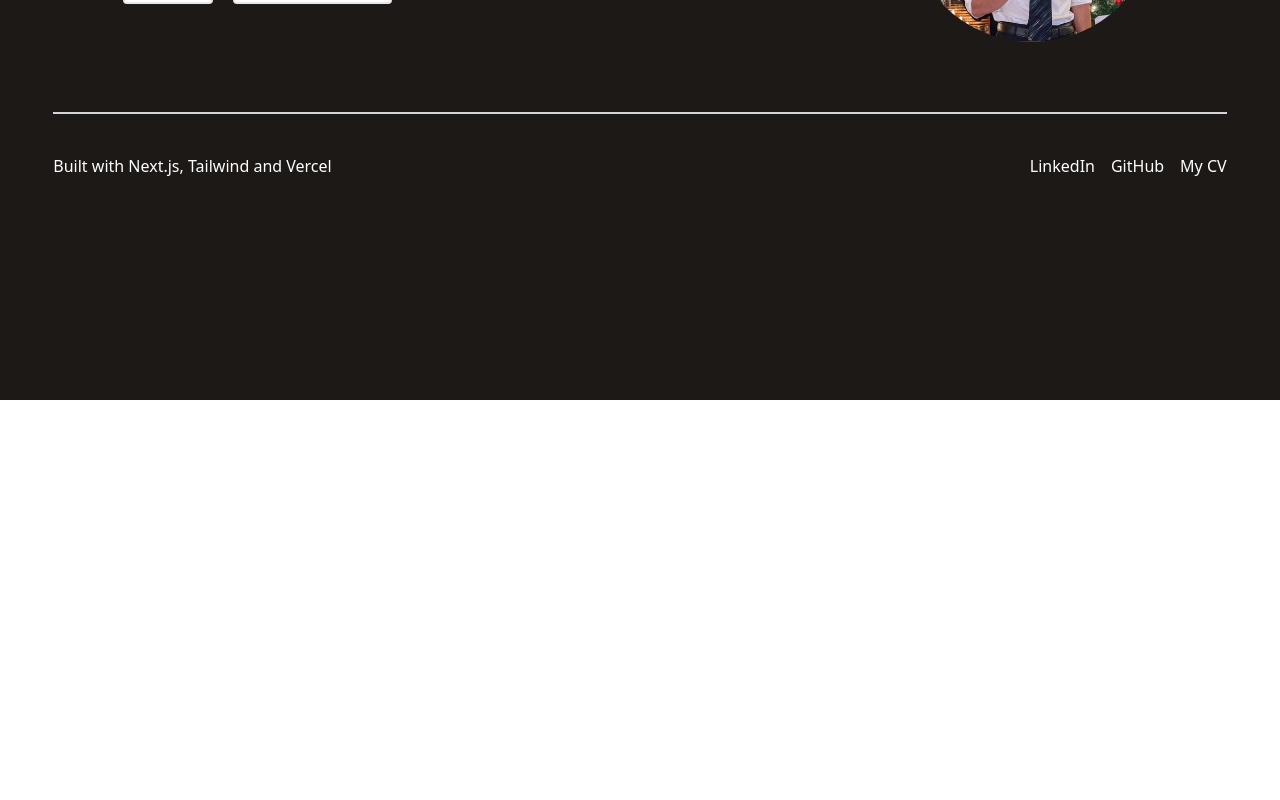
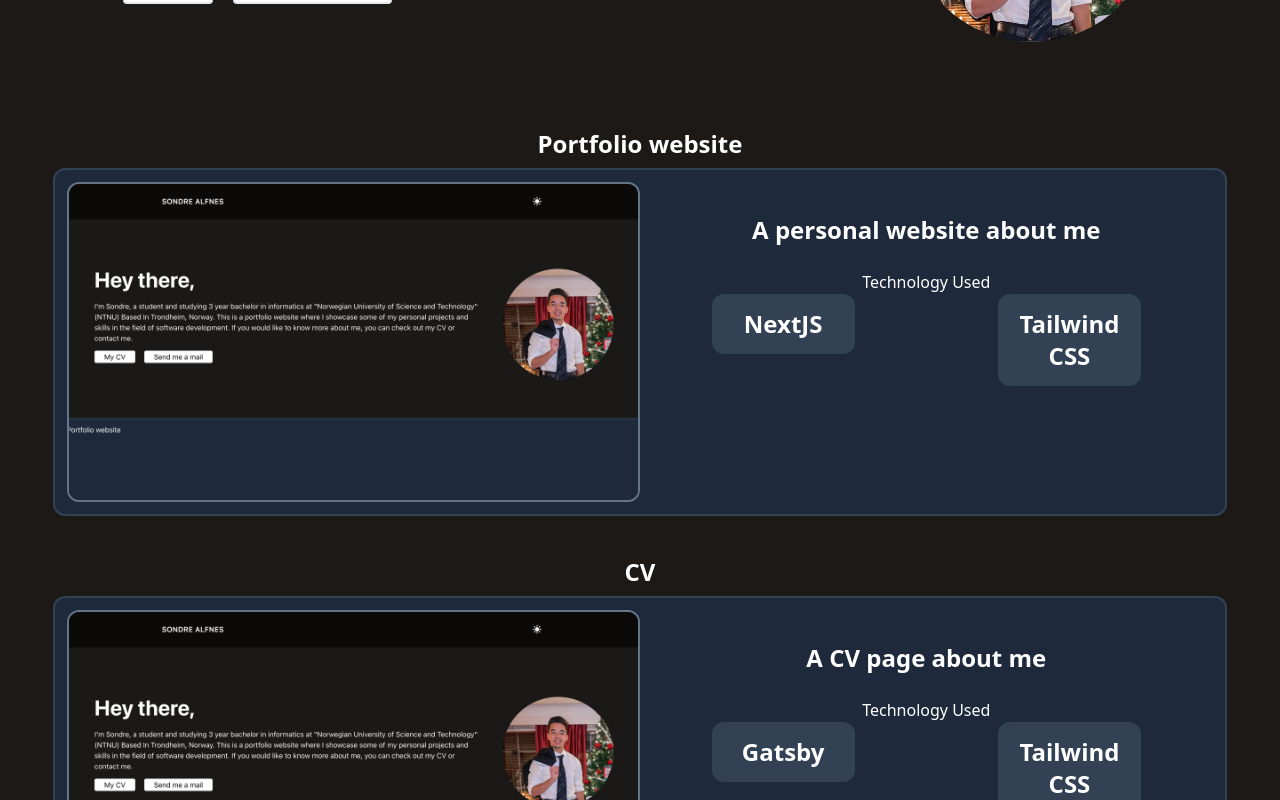
Before and after one commit to sondrealf/portfolio-side, a Next.js app: page / in a window 1280 px wide. Shown: the part 400-1200 px from the top of the page. Before the commit the page ends 800 px from the top, so only its background shows below. Built offline with nearby package versions, Linux system fonts and the light colour scheme.

Commit message:
WIP cards

```diff
--- a/components/Navigation.tsx
+++ b/components/Navigation.tsx
@@ -4,7 +4,7 @@ import ThemeSwitch from "./ThemeSwitch"
 
 const Navigation = () => {
     return (
-            <div className="sticky top-0 z-20 py-2 bg-black md:py-6 md:mb-6 bg-opacity-60 dark:bg-gray-200">
+            <div className="sticky top-0 z-20 py-2 bg-black dark:bg-gray-200 md:py-6 md:mb-6 bg-opacity-40 dark:bg-opacity-40 ">
                 <div className="container px-4 mx-auto lg:max-w-4xl flex items-center justify-between">
                     <Link href="/">
                         <a
--- a/components/Project.tsx
+++ b/components/Project.tsx
@@ -6,8 +6,9 @@ const Project = (obj: any) => {
     let front = require("../data/images/" + obj.frontImage);
 
     return (
-        <div className="flex flex-col md:flex-row bg-slate-800 w-11/12 mt-10 mx-auto h-104 rounded-xl border-2 border-slate-700 p-3">
-
+        <div>
+            <h1 className="text-white mt-10 text-center text-2xl font-bold">{obj.header}</h1>
+            <div className="flex flex-col md:flex-row bg-slate-800 w-11/12 mt-2 mx-auto h-104 rounded-xl border-2 border-slate-700 p-3">
                 <div className="border-slate-500 border-2 rounded-xl md:w-3/6 max-w-[40rem] h-80 overflow-hidden">
                     <div className="relative w-0 mx-auto">
                         <div className="absolute left-[-20rem] w-[40rem] mx-auto">
@@ -19,10 +20,23 @@ const Project = (obj: any) => {
                     </div>
                 </div>
 
-            <div>
-                <h1 className="text-white ">{obj.header}</h1>
+                <div className="w-full md:w-1/2">
+                    <h1 className="text-white text-center text-2xl font-bold mt-8">{obj.subheader}</h1>
+                    <h2 className="text-white text-center mt-6"> Technology Used</h2>
+
+
+                    <div className="flex justify-around">
+                        {obj.technology.map((tech: any) => (
+                            <div className="w-1/2 md:w-1/4">
+                                <div className="bg-slate-700 border-2 border-slate-700 rounded-xl p-3">
+                                    <h1 className="text-white text-center text-2xl font-bold">{tech.name}</h1>
+                                </div>
+                            </div>
+                        ))}
+                    </div>
                 </div>
 
+            </div>
         </div>
     )
 }
--- a/data/listprojects.ts
+++ b/data/listprojects.ts
@@ -1,19 +1,42 @@
 
 const data: any[] = [
-    /*
     {
         header: "Portfolio website",
         subheader: "A personal website about me",
         technology: [
             {
-                name: "React17",
+                name: "NextJS",
                 image: "#",
                 features: [
                     "Hooks",
                 ]
             },
             {
-                name: "Typescript",
+                name: "Tailwind CSS",
+                image: "#",
+                features: [
+                    "Hooks"
+                ]
+            }
+        ],
+        frontImage: "front1.jpeg",
+        backImage: "back1.jpeg",
+        source: "#",
+        live: "#"
+    },
+    {
+        header: "CV",
+        subheader: "A CV page about me",
+        technology: [
+            {
+                name: "Gatsby",
+                image: "#",
+                features: [
+                    "Hooks",
+                ]
+            },
+            {
+                name: "Tailwind CSS",
                 image: "#",
                 features: [
                     "Hooks"
@@ -25,6 +48,5 @@ const data: any[] = [
         source: "#",
         live: "#"
     }
-    */
 ];
 export default data
```
Lines whose indentation alone changed are shown as unchanged.
